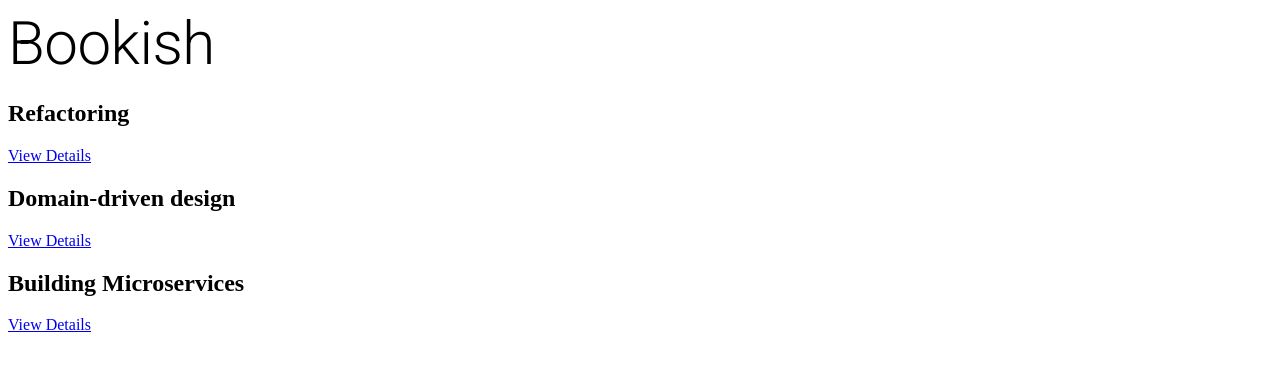
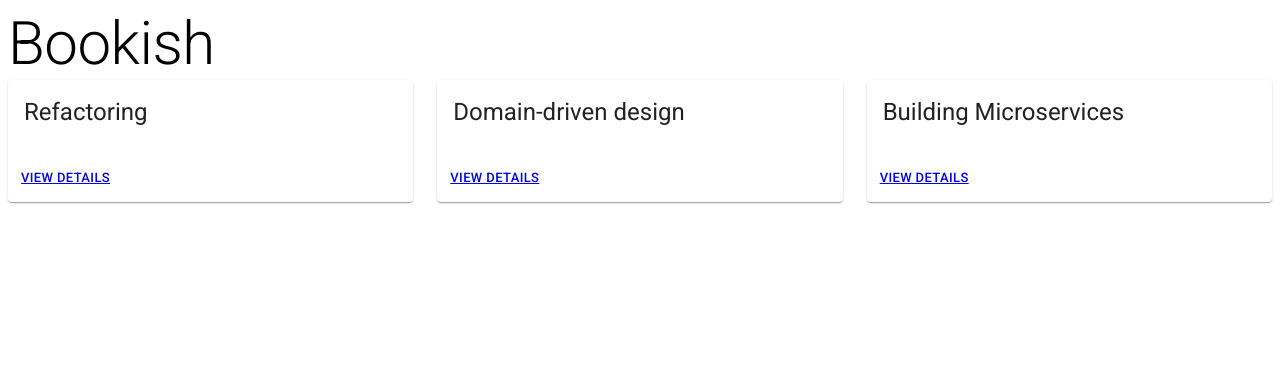
Before and after one commit to Gonxis/Mastering-TDD-With-React, a React (Create React App) app: page / in a window 1280 px wide. Shown: the top 368 px of the page. Built offline with nearby package versions, Linux system fonts and the light colour scheme; data requests are answered from the project's data file.

Commit message:
Refactor: Styling the Detail component and adding a failed test

```diff
--- a/src/BookList/BookList.js
+++ b/src/BookList/BookList.js
@@ -1,6 +1,18 @@
 import React from 'react';
+import {
+    Button,
+    Card,
+    CardActionArea,
+    CardActions,
+    CardContent,
+    Grid,
+    Typography,
+} from '@material-ui/core';
+import { makeStyles } from '@material-ui/core/styles';
+import { Link } from 'react-router-dom';
 
 const BookList = ({loading, error, books}) => {
+    const classes = useStyles();
     if (loading) {
         return <p>Loading...</p>
     }
@@ -9,14 +21,52 @@ const BookList = ({loading, error, books}) => {
         return <p>Error</p>
     }
 
-    return <div data-test='book-list'>
-        {
-            books.map(book => (<div className='book-item' key={book.id}>
-                <h2 className='title'>{book.name}</h2>
-                <a href={`/books/${book.id}`}>View Details</a>
-            </div>))
-        }
+    return <div data-test='book-list' className={classes.root}>
+        <Grid container spacing={3}>
+            {
+                books.map(book => (<Grid item xs={4} sm={4} key={book.id} className='book-item' >
+                    <Card>
+                        <CardActionArea>
+                            <CardContent>
+                                <Typography gutterBottom variant='h5' component='h2' className={classes.name}>
+                                    {book.name}
+                                </Typography>
+                                <Typography gutterBottom variant='body2' color='textSecondary' component='p' className={classes.description}>
+                                    {book.description}
+                                </Typography>
+                            </CardContent>
+                        </CardActionArea>
+                        <CardActions>
+                            <Button size='small' color='primary'>
+                                <Link to={`/books/${book.id}`}>View Details</Link>
+                            </Button>
+                        </CardActions>
+                    </Card>
+                </Grid>))
+            }
+        </Grid>
     </div>;
 }
 
 export default BookList;
+
+const useStyles = makeStyles(theme => ({
+    root: {
+        flexGrow: 1,
+    },
+    paper: {
+        padding: theme.spacing(2),
+        textAlign: 'center',
+        color: theme.palette.text.secondary,
+    },
+    name: {
+        maxHeight: 30,
+        overflow: 'hidden',
+        textOverflow: 'ellipsis',
+    },
+    description: {
+        maxHeight: 40,
+        overflow: 'hidden',
+        textOverflow: 'ellipsis',
+    }
+}))
```
Also changed, not shown: 1 other file (tests, documents, lock files or other folders).
